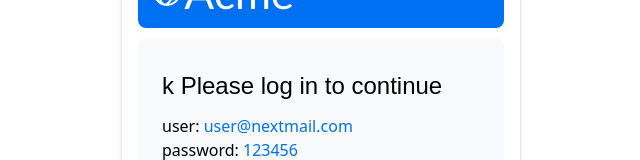
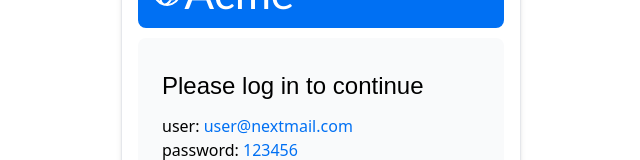
Before and after one commit to Dev-Anyelo/nextjs-dashboard, a Next.js app: page /login in a window 1280 px wide. Shown: the part 205-365 px from the top of the page, without its empty margins (319-959 px from the left). Built offline with nearby package versions, Linux system fonts and the light colour scheme; a web font is replaced by a local one.

Commit message:
Corrección de texto en formulario de inicio de sesión

```diff
--- a/app/ui/login-form.tsx
+++ b/app/ui/login-form.tsx
@@ -18,7 +18,7 @@ export default function LoginForm() {
     <form action={dispatch} className="space-y-3">
       <div className="flex-1 rounded-lg bg-gray-50 px-6 pb-4 pt-8">
         <h1 className={`${lusitana.className} mb-3 text-2xl`}>
-          k Please log in to continue
+          Please log in to continue
         </h1>
         <p>
           user: <span className="text-blue-500">user@nextmail.com</span>
```
